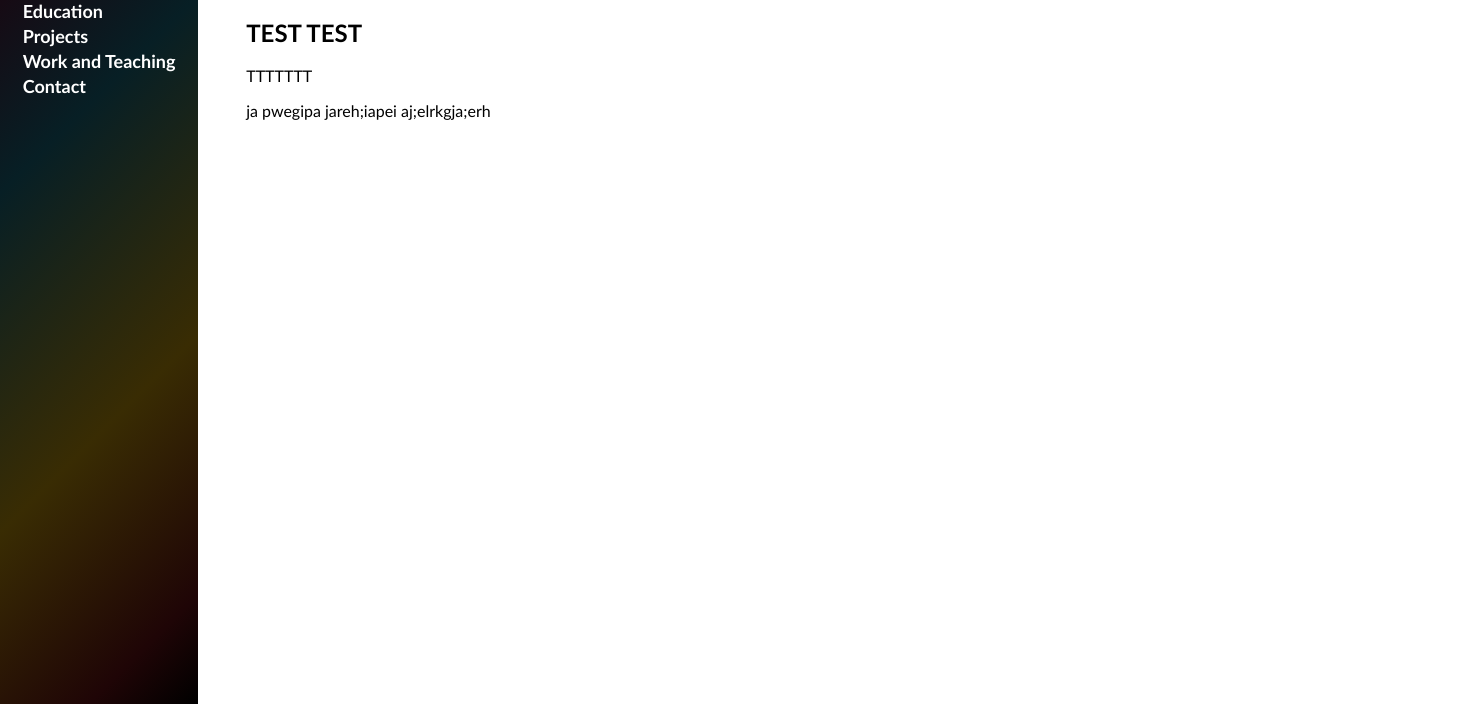
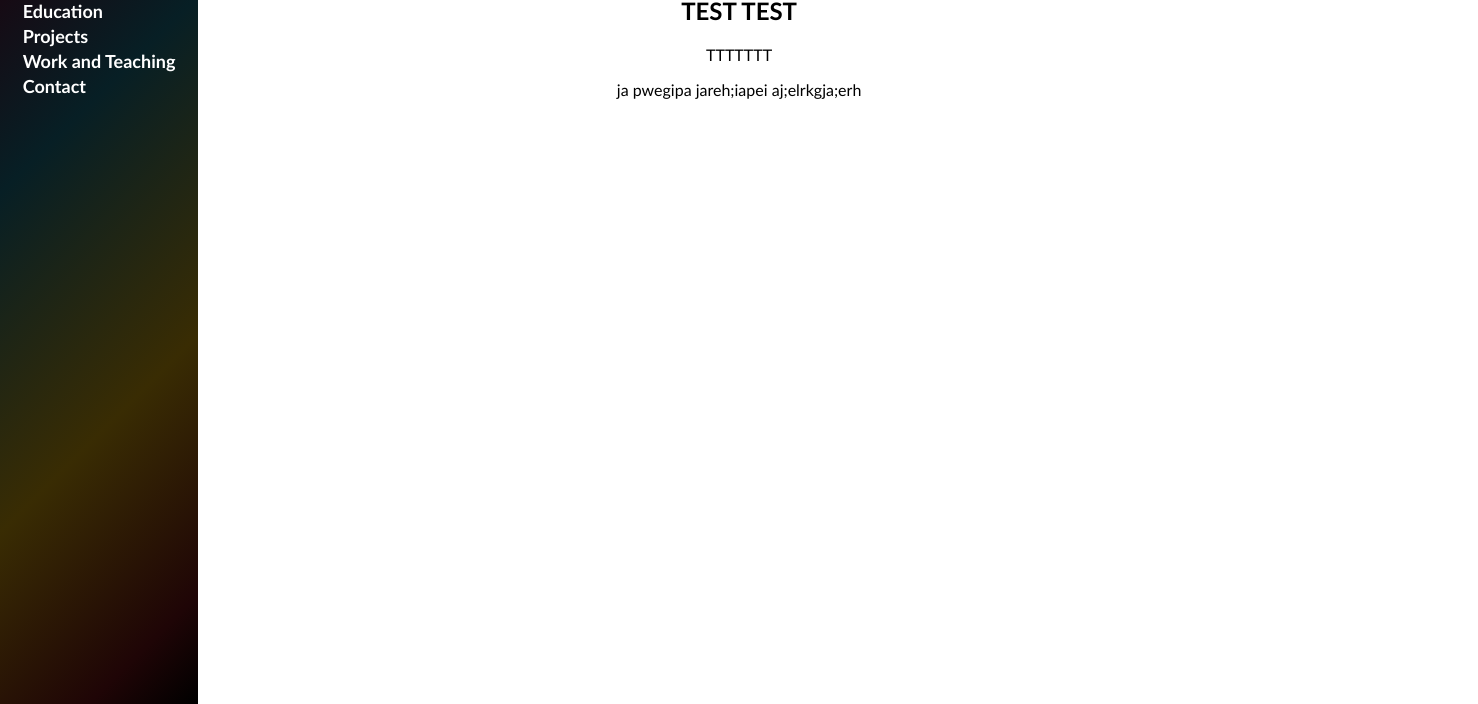
Before and after one commit to husathap/husathap.github.io, a plain HTML site: page new/index.html in a window 1280 px wide. Shown: the part 96-800 px from the top of the page, 1478 px wide, since content can reach past the window. Drawn offline with nearby package versions, Linux system fonts and the light colour scheme.

Commit message:
fixed width issue.

```diff
--- a/new/js/nav.js
+++ b/new/js/nav.js
@@ -13,14 +13,15 @@ $("#hide_a").click(function() {
 function adjustScaffold() {
 	var scaffold = $("#scaffold");
 	var nav = $("nav");
-	var nav_width = nav.css("width");
 
 	if (nav.css("display") == "none") {
 		var hamburger = $("#hamburger");
 		var hamburger_height = hamburger.css("height");
 		scaffold.css({"left": "0", "top": "3.5rem"});
+		scaffold.css({"width": "100%"});
 	} else {
-		scaffold.css({"left": nav_width, "top": "0"});
+		scaffold.css({"left": nav.css("width"), "top": "0"});
+		scaffold.css({"width": $(window).width() - nav.width() + "px"});
 	}
 }
 
--- a/new/style/main.css
+++ b/new/style/main.css
@@ -7,11 +7,12 @@ body {
 #scaffold {
 	background-color:white;
 	position:relative;
+	text-align:center;
 	z-index:0;
 }
 
 #scaffold > section {
-	margin: 3rem;
+	margin: auto;
 	background-color:white;
 }
 
```
